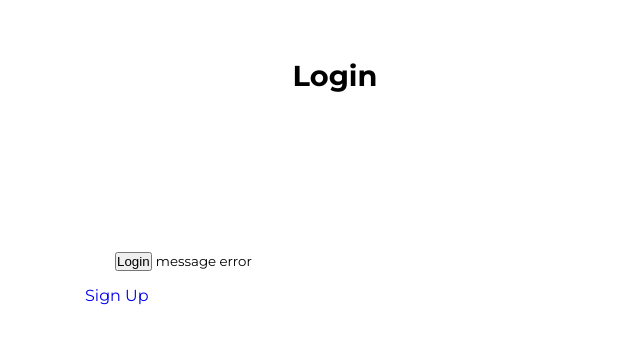
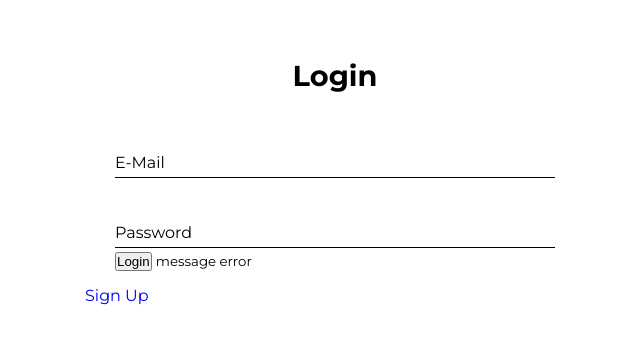
Before and after one commit to alialaba/sample-todo-app, a PHP site: page / in a window 1280 px wide. Shown: the top 344 px of the page, without its empty margins (305-945 px from the left). Run offline with PHP 8.4, Linux system fonts and the light colour scheme.

Commit message:
style form field label

```diff
--- a/CSS/index.css
+++ b/CSS/index.css
@@ -41,3 +41,43 @@ a{
     outline: none;
     padding-top: 30px;
 }
+/************ form field input*********/
+.field label{
+    position: absolute;
+    bottom: 0px;
+    left: 0%;
+    pointer-events:none;
+    border-bottom: 1px solid #000;
+    width: 100%;
+    height: 100%;
+}
+
+.field label::after{
+    content: "";
+    width: 100%;
+    height: 100%;
+    position: absolute;
+    left: 0;
+    bottom: -1px;
+    border-bottom: 1px solid red;
+    transform: translateX(-100%);/*hidden the style*/
+    transition: transform 0.3s ease;
+}
+.name-field{
+    position: absolute;
+    bottom: 5px;
+    left: 0;
+    transition: all 0.3s ease;
+}
+.field input:focus+.label-name .name-field,
+.field input:valid+.label-name .name-field{
+    transform: translateY(-150%);
+    color: red;
+    font-size: .9rem;
+
+}
+.field input:focus+.label-name::after,
+.field input:valid+.label-name::after{
+    transform: translateX(0%);
+
+}
```
